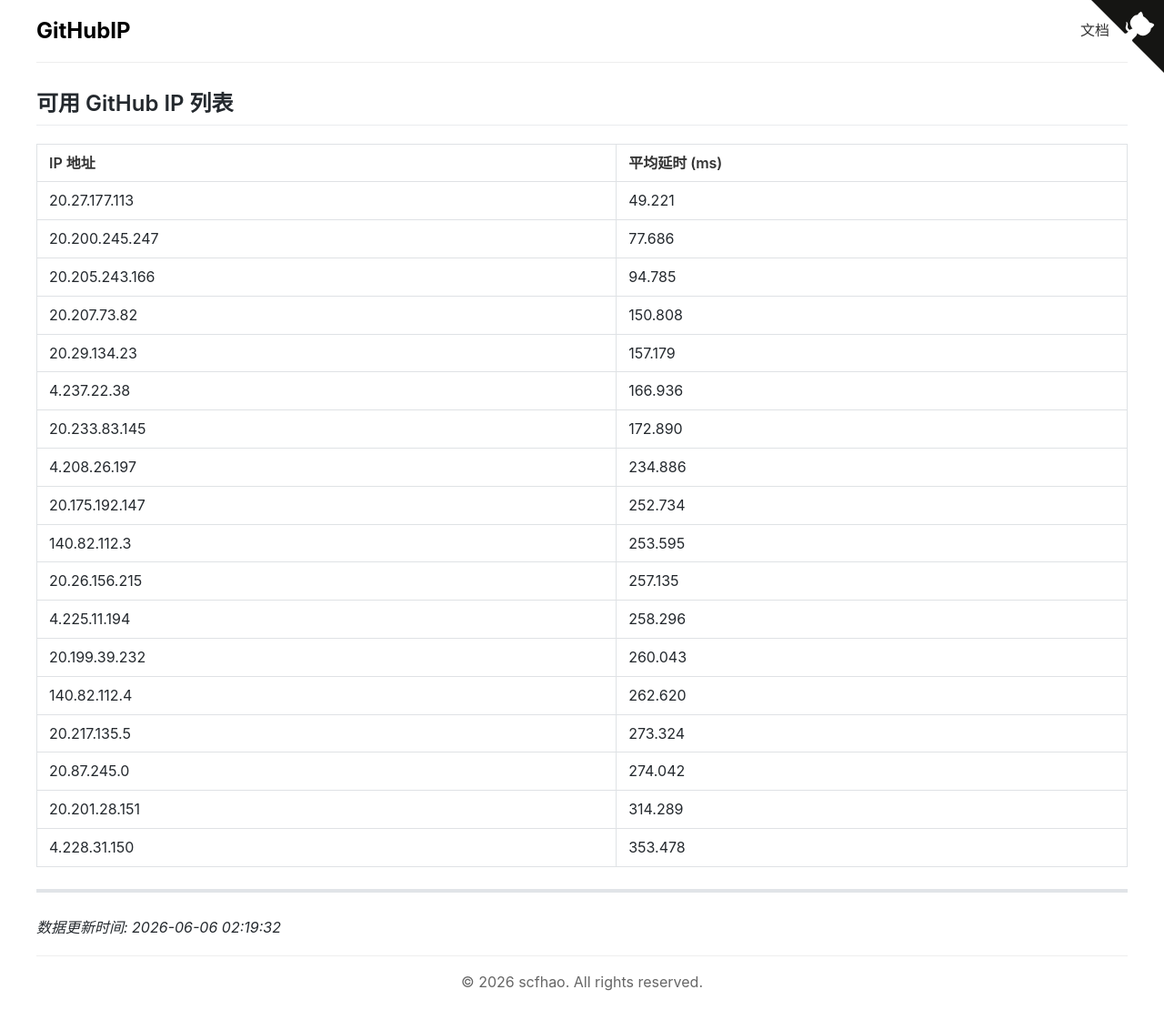
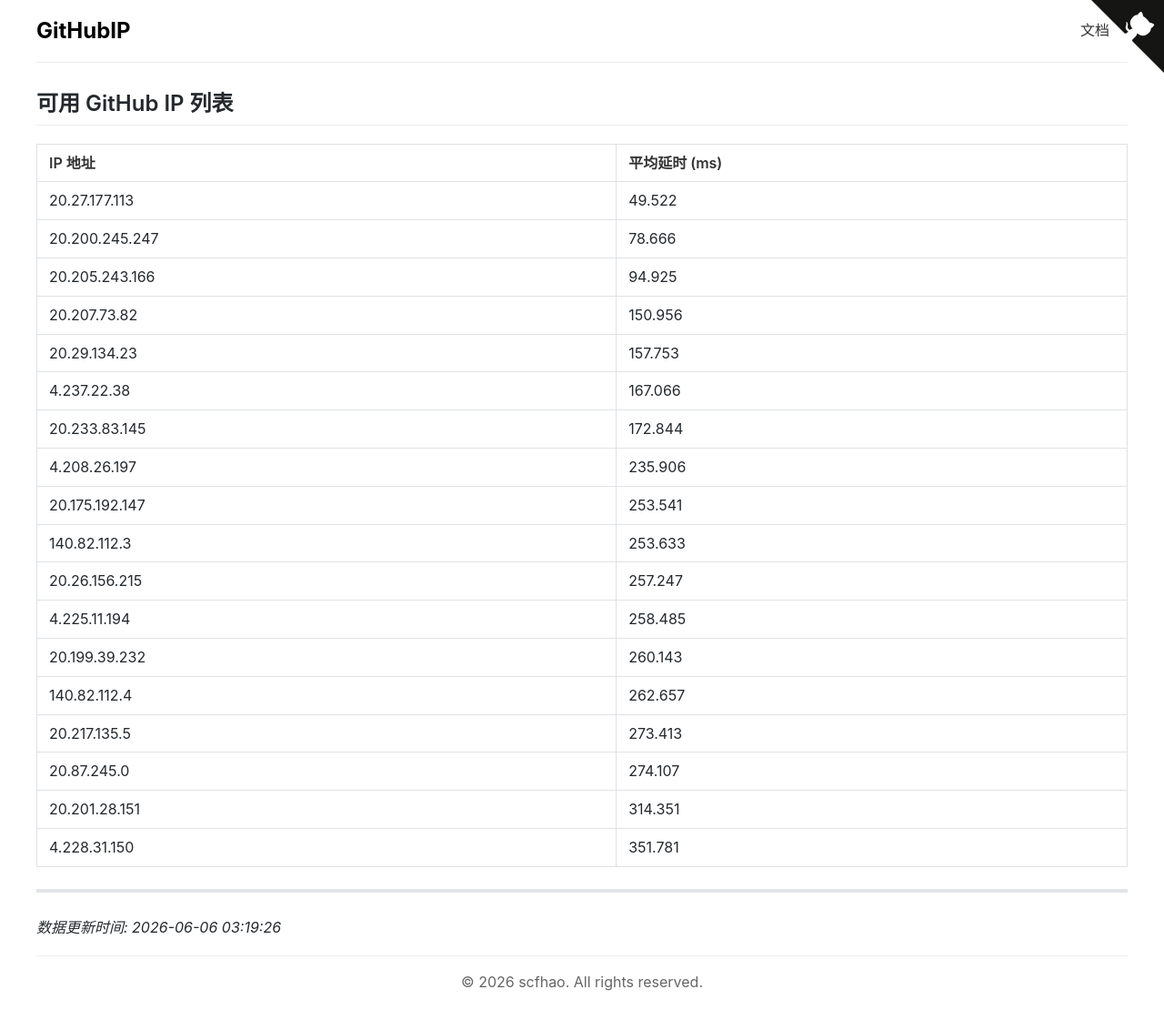
Before and after one commit to scfhao/GitHubIP, a Jekyll site: the page built from index.md, in a window 1280 px wide. Shown: the whole page at 91% size. Built offline with Jekyll 4.4.1, drawn with Linux system fonts in a browser that asks for light colours.

Commit message:
自动脚本执行 - 2026-06-06 03:19:26

```diff
--- a/index.md
+++ b/index.md
@@ -1,32 +1,32 @@
 ---
 layout: home
 title: GitHub IP 列表
-date: 2026-06-06 02:19:32
+date: 2026-06-06 03:19:26
 ---
 
 ## 可用 GitHub IP 列表
 
 | IP 地址 | 平均延时 (ms) |
 |---------|--------------|
-| 20.27.177.113 | 49.221 |
-| 20.200.245.247 | 77.686 |
-| 20.205.243.166 | 94.785 |
-| 20.207.73.82 | 150.808 |
-| 20.29.134.23 | 157.179 |
-| 4.237.22.38 | 166.936 |
-| 20.233.83.145 | 172.890 |
-| 4.208.26.197 | 234.886 |
-| 20.175.192.147 | 252.734 |
-| 140.82.112.3 | 253.595 |
-| 20.26.156.215 | 257.135 |
-| 4.225.11.194 | 258.296 |
-| 20.199.39.232 | 260.043 |
-| 140.82.112.4 | 262.620 |
-| 20.217.135.5 | 273.324 |
-| 20.87.245.0 | 274.042 |
-| 20.201.28.151 | 314.289 |
-| 4.228.31.150 | 353.478 |
+| 20.27.177.113 | 49.522 |
+| 20.200.245.247 | 78.666 |
+| 20.205.243.166 | 94.925 |
+| 20.207.73.82 | 150.956 |
+| 20.29.134.23 | 157.753 |
+| 4.237.22.38 | 167.066 |
+| 20.233.83.145 | 172.844 |
+| 4.208.26.197 | 235.906 |
+| 20.175.192.147 | 253.541 |
+| 140.82.112.3 | 253.633 |
+| 20.26.156.215 | 257.247 |
+| 4.225.11.194 | 258.485 |
+| 20.199.39.232 | 260.143 |
+| 140.82.112.4 | 262.657 |
+| 20.217.135.5 | 273.413 |
+| 20.87.245.0 | 274.107 |
+| 20.201.28.151 | 314.351 |
+| 4.228.31.150 | 351.781 |
 
 ---
 
-*数据更新时间: 2026-06-06 02:19:32*
+*数据更新时间: 2026-06-06 03:19:26*
```
